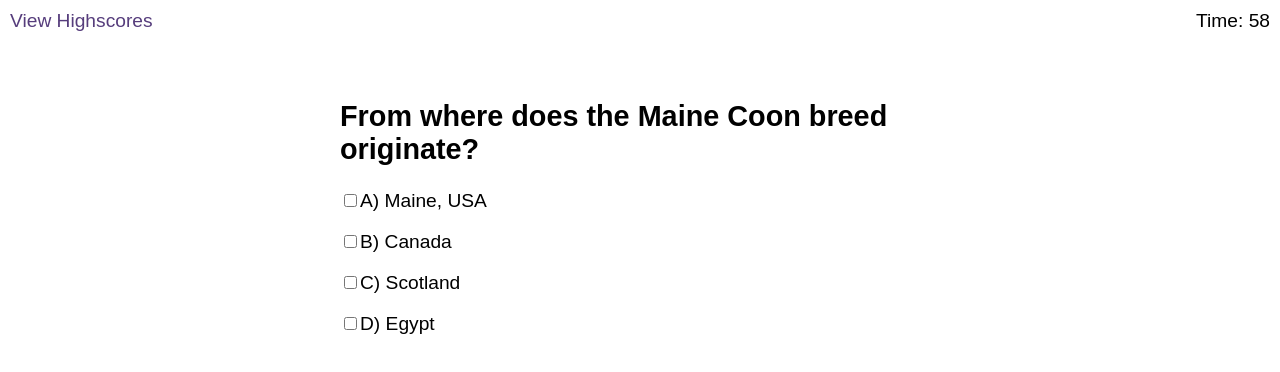
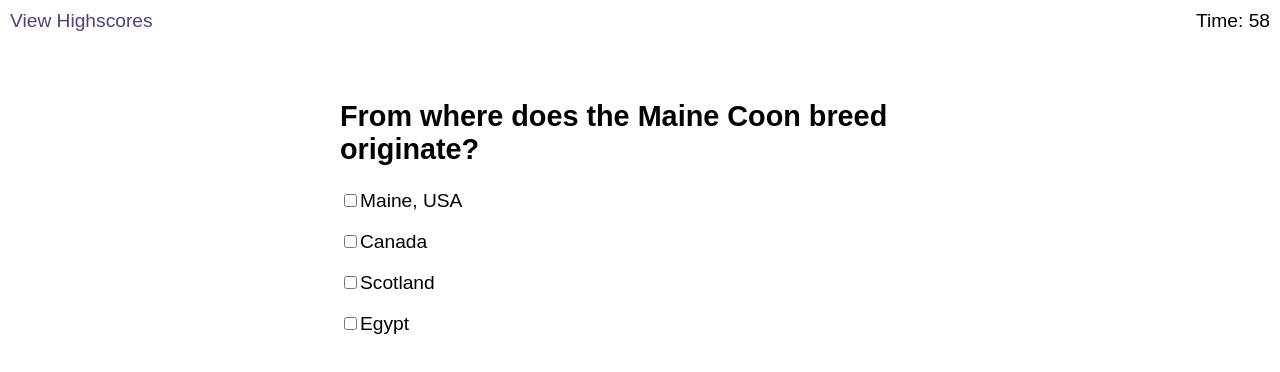
Before and after one commit to kbearne/Code-Quiz-Kelly-Bearne, a plain HTML site: page index.html in a window 1280 px wide. Both pictures are taken after a click on the button "Start Quiz". Drawn offline with Linux system fonts and the light colour scheme.

Commit message:
further pseudocode added and questions reformatted

```diff
--- a/assets/css/styles.css
+++ b/assets/css/styles.css
@@ -95,3 +95,8 @@ li:nth-child(odd) {
   top: 10px;
   right: 10px;
 }
+
+/* Apply border radius to round main page image (index.html) */
+#image {
+  border-radius: 50%;
+}
--- a/assets/js/logic.js
+++ b/assets/js/logic.js
@@ -3,16 +3,20 @@ const startButton = document.getElementById('start');
 const timerSpan = document.getElementById('time');
 const finalScoreSpan = document.getElementById('final-score');
 const imageEl = document.getElementById('image');
+
 // variables for screens
 const startScreenDiv = document.getElementById('start-screen');
 const questionsScreenDiv = document.getElementById('questions');
 const endScreenDiv = document.getElementById('end-screen');
 const feedbackDiv = document.getElementById('feedback');
+
 // variable for countdown timer function
 var timeInterval = setInterval;
+
 // variables for game state
 let start = false;
 let finalScore = 0;
+
 // array of image URLs
 const imageUrls = [
     './assets/images/cats/cats (1).jpg',
@@ -72,6 +76,9 @@ function endCountdown() {
 
 // start quiz (display first question)
 function startQuiz() {
+    // variables
+    const length = maineCoonQuiz.length;
+
     // hide start screen and show questions screen
     startScreenDiv.classList.toggle("hide");
     questionsScreenDiv.classList.toggle("show");
@@ -94,18 +101,16 @@ function startQuiz() {
     });
 
     // once user selects an answer, store it and load next question
-        // event listener for click?
-        //
+        // event listener for click
+        // compare users answer with maineCoonQuiz[i].answer
+        // runningScore++ if a match, and tell them
+        // otherwise continue (no score increment), tell them and subtract 10 seconds from the timer
+        // new question appears a few seconds later
 
-// For each question:
-    // User clicks an answer
-    // Their choice is compared to the correct answer as stored in the question's object
-    // If correct, tell them
-    // If incorrect, tell them AND subtract time from the timer
-    // Either way, the question disappears after a few seconds and the next question appears
+    // load next questions
 
     /*
-    for (let i = 0; i < maineCoonQuiz.length; i++) {
+    for (let i = 0; i < length; i++) {
         questionTitle.innerText = maineCoonQuiz[0].questionTitle;
     }
     */
@@ -124,13 +129,16 @@ function endQuiz() {
     endCountdown();
 
     // allow user to enter their initials
+
 }
 
-// User submits form
-  // Initials and score get stored in local storage
-  // User is taken to the high scores page
-  // High scores are listed, sorted highest to lowest
-  // User has option to take the quiz again
+// Uuer submits form
+function submitForm() {
+    // Initials and score get stored in local storage
+    // User is taken to the high scores page
+    // High scores are listed, sorted highest to lowest
+    // User has option to take the quiz again
+}
 
 // event listener for start button press
 startButton.addEventListener('click', function() {
--- a/assets/js/questions.js
+++ b/assets/js/questions.js
@@ -2,37 +2,37 @@
 const maineCoonQuiz = [
     {
         questionTitle: "From where does the Maine Coon breed originate?",
-        choices: ["A) Maine, USA", "B) Canada", "C) Scotland", "D) Egypt"],
-        answer: "A) Maine, USA"
+        choices: ["Maine, USA", "Canada", "Scotland", "Egypt"],
+        answer: "Maine, USA"
     },
     {
         questionTitle: "What is the most distinctive feature of Maine Coon ears?",
-        choices: ["A) Rounded tips", "B) Pointed tips", "C) Folded tips", "D) No specific shape"],
-        answer: "A) Rounded tips"
+        choices: ["Rounded tips", "Pointed tips", "Folded tips", "No specific shape"],
+        answer: "Rounded tips"
     },
     {
         questionTitle: "What is the typical size range for adult Maine Coon cats?",
-        choices: ["A) 5-7 pounds", "B) 8-10 pounds", "C) 11-15 pounds", "D) 16-20 pounds"],
-        answer: "C) 11-15 pounds"
+        choices: ["5-7 pounds", "8-10 pounds", "11-15 pounds", "16-20 pounds"],
+        answer: "11-15 pounds"
     },
     {
         questionTitle: "What is the Maine Coon's nickname due to its friendly nature?",
-        choices: ["A) Little Lion", "B) Tiny Tiger", "C) Mini Panther", "D) Gentle Giant"],
-        answer: "D) Gentle Giant"
+        choices: ["Little Lion", "Tiny Tiger", "Mini Panther", "Gentle Giant"],
+        answer: "Gentle Giant"
     },
     {
         questionTitle: "What is the typical coat pattern of a Maine Coon?",
-        choices: ["A) Solid color", "B) Spotted", "C) Tabby", "D) Calico"],
-        answer: "C) Tabby"
+        choices: ["Solid color", "Spotted", "Tabby", "Calico"],
+        answer: "Tabby"
     },
     {
         questionTitle: "What is distinctive about a Maine Coon's bushy tail?",
-        choices: ["A) Short and straight", "B) Long and fluffy", "C) Curled", "D) Hairless"],
-        answer: "B) Long and fluffy"
+        choices: ["Short and straight", "Long and fluffy", "Curled", "Hairless"],
+        answer: "Long and fluffy"
     },
     {
         questionTitle: "What is the Maine Coon's attitude towards water?",
-        choices: ["A) Loves water, enjoys swimming", "B) Indifferent to water", "C) Afraid of water", "D) Hates water, avoids it at all costs"],
-        answer: "A) Loves water, enjoys swimming"
+        choices: ["Loves water, enjoys swimming", "Indifferent to water", "Afraid of water", "Hates water, avoids it at all costs"],
+        answer: "Loves water, enjoys swimming"
     }
 ];
```
